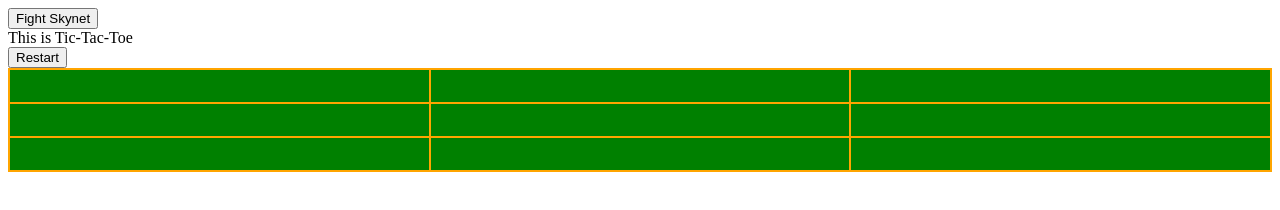
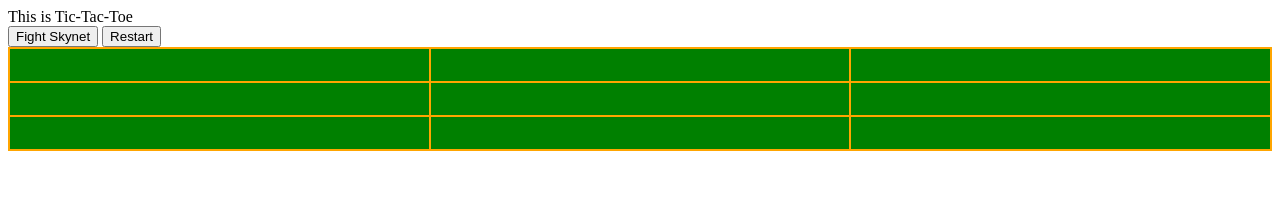
Before and after one commit to razzius-archive/tic-tac-toe, a plain HTML site: page index.html in a window 1280 px wide. Drawn offline with nearby package versions, Linux system fonts and the light colour scheme.

Commit message:
First commit from c9

```diff
--- a/index.html
+++ b/index.html
@@ -4,13 +4,14 @@
 	<title></title>
 	<link rel='stylesheet' href='style.css' type='text/css'>
 	<meta name="viewport" content="width=device-width, initial-scale=1">
+	<script src="https://maxcdn.bootstrapcdn.com/bootstrap/3.3.7/js/bootstrap.min.js"></script>
 	<script src='index.js'></script>
 </head>
 <body>
 <div>
-    <button id="mode" type="button">Fight Skynet</button>
-    <div id='status'>This is Tic-Tac-Toe</div>
-    <button id="restart">Restart</button>
+	<div id='status'>This is Tic-Tac-Toe</div>
+    <button id='mode' type='button' class='btn btn-secondary'>Fight Skynet</button>
+    <button id="restart" class='btn btn-secondary'>Restart</button>
 </div>
 <table>
 	<tbody>
```
